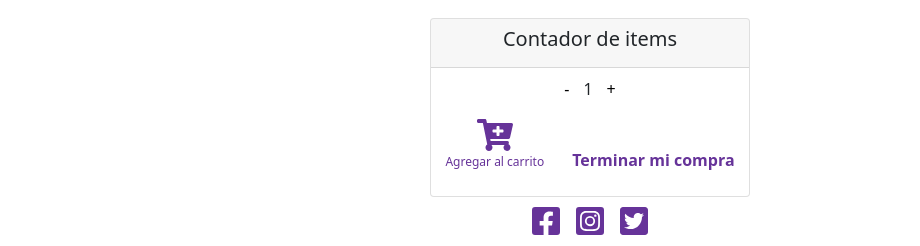
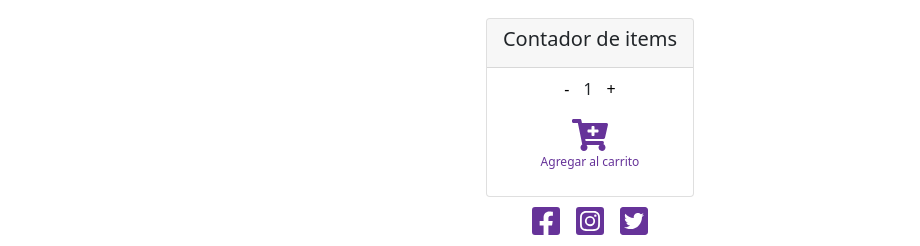
Before and after one commit to NolascoZapata/Proyecto-ReactJs-CoderHouse, a React (Create React App) app: page /item/1 in a window 1280 px wide. Shown: the part 415-661 px from the top of the page, without its empty margins (50-970 px from the left). Built offline with nearby package versions, Linux system fonts and the light colour scheme.

Commit message:
correccion desafio eventos

```diff
--- a/src/components/ItemListContainer/ItemList/Item/ItemDetailContainer/ItemDetail/ItemCount/ItemCount.jsx
+++ b/src/components/ItemListContainer/ItemList/Item/ItemDetailContainer/ItemDetail/ItemCount/ItemCount.jsx
@@ -8,6 +8,7 @@ import {Link} from 'react-router-dom'
 function ItemCount(props) {
     const {initial, stock, onAdd}=props
     const [cantidad, setCantidad] = useState(initial) // inicializo con el valor de initial
+    const [onAddTo, setOnAddTo]=useState(true)
 
     const subirCantidad = ()=>{
         if (cantidad<stock) {
@@ -21,6 +22,10 @@ function ItemCount(props) {
     }
 
 
+    const addToCart=(x)=>{
+        setOnAddTo(x)
+    }
+
 
     return (
         <>
@@ -30,17 +35,24 @@ function ItemCount(props) {
                 </div>
                 <div className="cad-body">
                     <button className="btn-cant" onClick={bajarCantidad}>-</button>
-                    <label>{cantidad}</label>
+                        <label>{cantidad}</label>
                     <button className="btn-cant" onClick={subirCantidad}>+</button> <br/>
 
-                    <button className="btn-agregar" onClick={()=> onAdd(cantidad)}>
+
+
+                    {onAddTo ?
+                    <button className="btn-agregar" onClick={()=> onAdd(cantidad) && addToCart(false)}>
                             <FontAwesomeIcon icon={faCartPlus} size="2x"/>
                             <p>Agregar al carrito</p>
                     </button>
 
-                    <button className= "btn-terminar-compra">
+                    :
+
+                    <button className= "btn-terminar-compra" >
                         <Link to='/cart'className='terminar-compra' >Terminar mi compra</Link>
                     </button>
+                    }
+
                 </div>
             </div>
         </>
--- a/src/components/ItemListContainer/ItemList/Item/ItemDetailContainer/ItemDetailContainer.jsx
+++ b/src/components/ItemListContainer/ItemList/Item/ItemDetailContainer/ItemDetailContainer.jsx
@@ -1,4 +1,4 @@
-import React,{useEffect , useState,useContext} from 'react'
+import React,{useEffect , useState} from 'react'
 import ItemDetail from './ItemDetail/ItemDetail'
 import { useParams } from "react-router-dom";
 import {getItems} from '../../../../../getItems'
```
